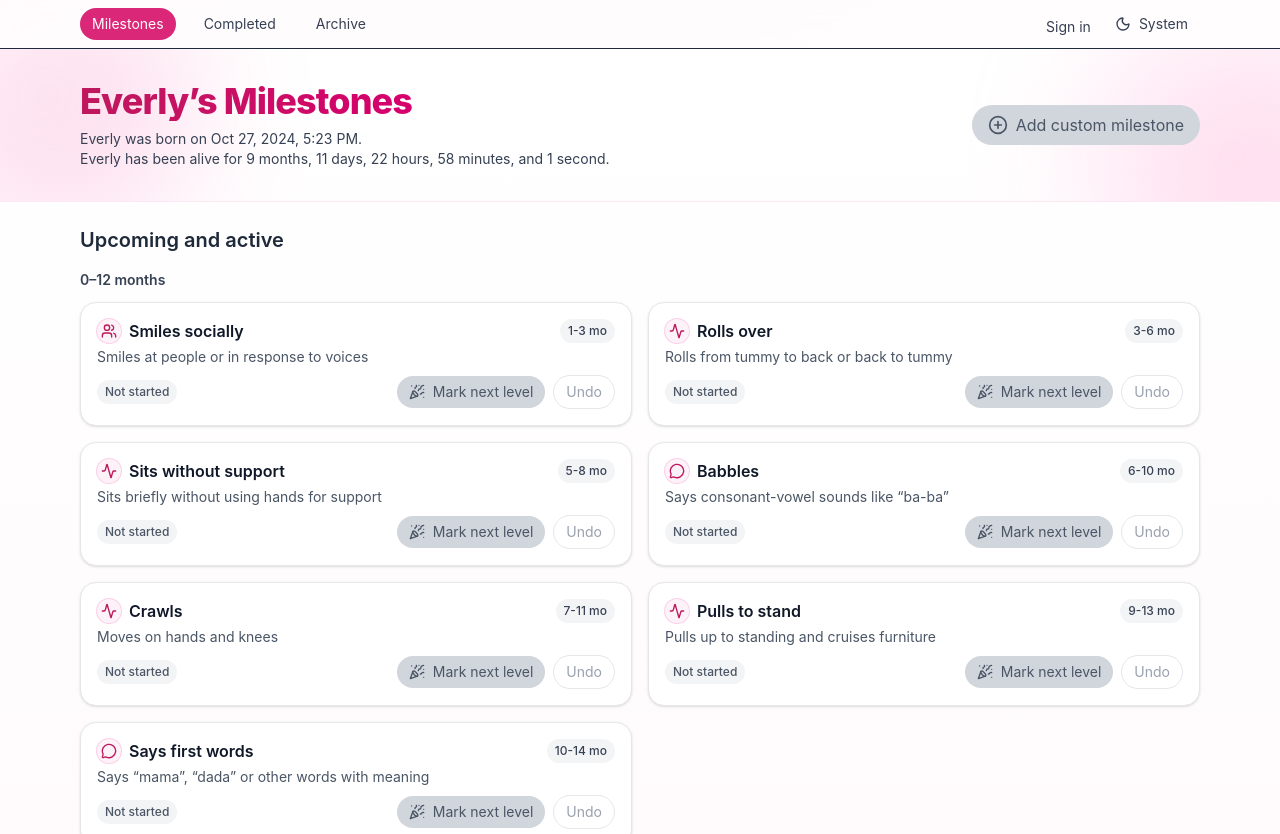
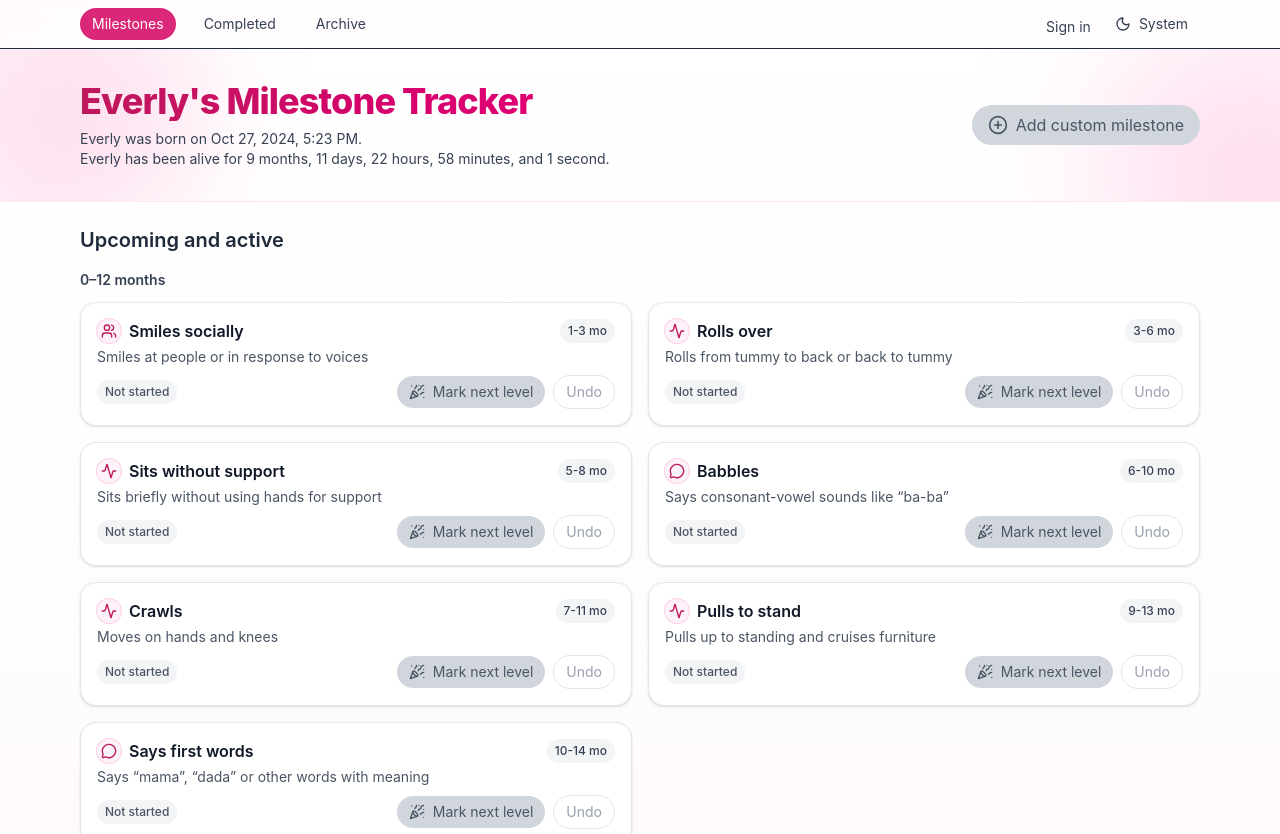
Before and after one commit to fivves/everly-growth-tracker, a React (Vite) app: page / in a window 1280 px wide. Shown: the top 834 px of the page. Built offline with nearby package versions, Linux system fonts and the light colour scheme.

Commit message:
chore: update page title and milestones header to 'Everly\'s Milestone Tracker'

```diff
--- a/index.html
+++ b/index.html
@@ -4,7 +4,7 @@
     <meta charset="UTF-8" />
     <link rel="icon" type="image/svg+xml" href="/vite.svg" />
     <meta name="viewport" content="width=device-width, initial-scale=1.0" />
-    <title>Vite + React + TS</title>
+    <title>Everly's Milestone Tracker</title>
     <script>
       (function() {
         try {
--- a/src/features/milestones/MilestonePage.tsx
+++ b/src/features/milestones/MilestonePage.tsx
@@ -86,7 +86,7 @@
         <div className="pointer-events-none absolute -bottom-24 -right-24 size-72 rounded-full bg-gradient-to-br from-pink-200 to-pink-400 dark:from-gray-700 dark:to-gray-600 blur-3xl opacity-30" />
         <div className="relative max-w-6xl mx-auto px-4 py-8 flex flex-col gap-4 sm:flex-row sm:items-center sm:justify-between">
           <div>
-            <h1 className="text-3xl sm:text-4xl font-extrabold tracking-tight bg-gradient-to-r from-brand-700 to-pink-600 dark:from-brand-300 dark:to-pink-300 bg-clip-text text-transparent">Everly’s Milestones</h1>
+            <h1 className="text-3xl sm:text-4xl font-extrabold tracking-tight bg-gradient-to-r from-brand-700 to-pink-600 dark:from-brand-300 dark:to-pink-300 bg-clip-text text-transparent">Everly's Milestone Tracker</h1>
             <p className="mt-2 text-sm text-gray-700 dark:text-gray-200">{baby.name} was born on {birthText}.</p>
             <p className="text-sm text-gray-700 dark:text-gray-200">{baby.name} has been alive for {liveCounter}.</p>
           </div>
```
